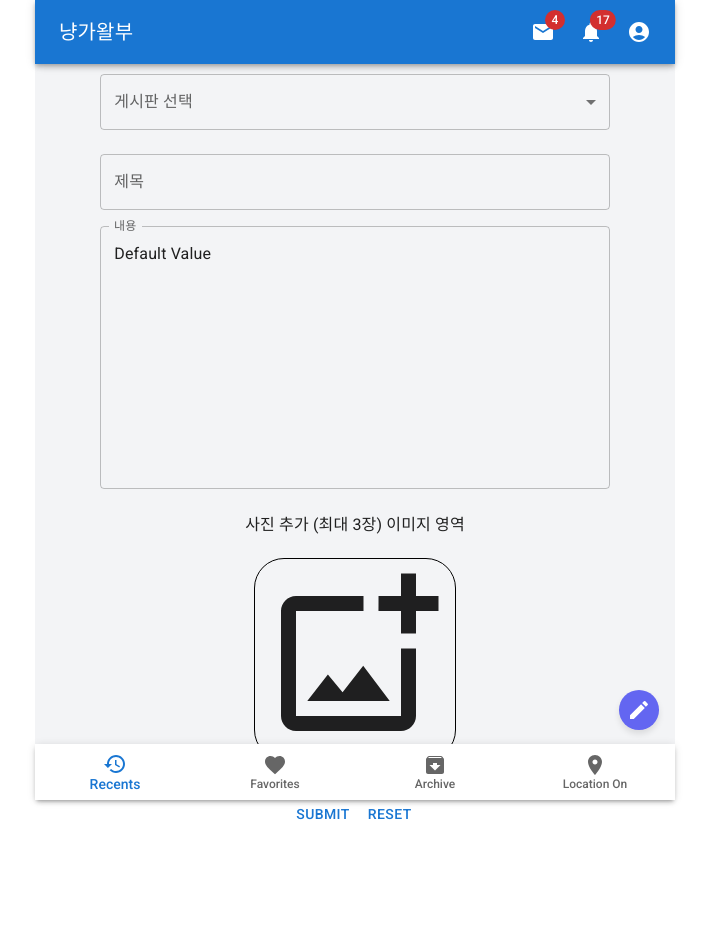
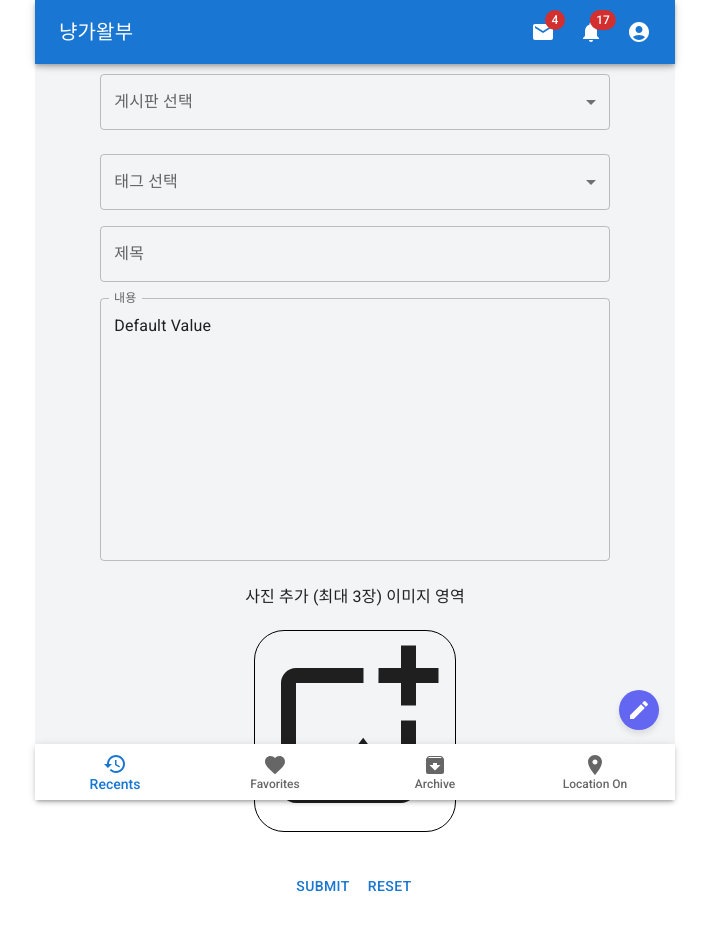
Before and after one commit to gywls20/Palette-Pets-Front, a React (Vite) app: page /article/write in a window 1280 px wide. Shown: the top 930 px of the page, without its empty margins (285-994 px from the left). Before the commit the page ends 882 px from the top, so only its background shows below. Built offline with nearby package versions, Linux system fonts and the light colour scheme.

Commit message:
feat : 원근님 pull & merge

```diff
--- a/src/components/article/write/block/ArticleWriteBlock.jsx
+++ b/src/components/article/write/block/ArticleWriteBlock.jsx
@@ -15,6 +15,7 @@ const ArticleWriteBlock = () => {
 
         <div>
             <SelectBoard/>
+            <SelectTags/>
             <InputTitleContent/>
             <ArticleImageUploadComp/>
             <ArticleImagePreviewComp/>
```
